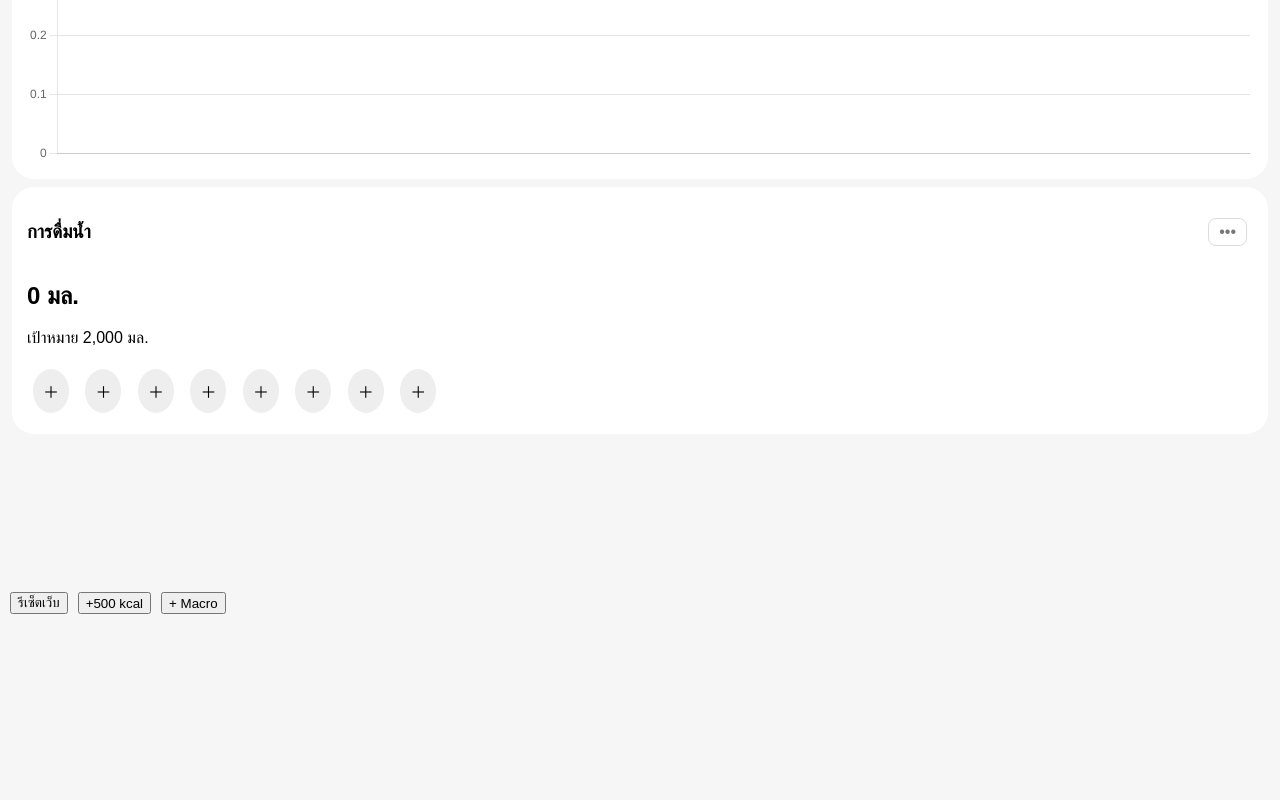
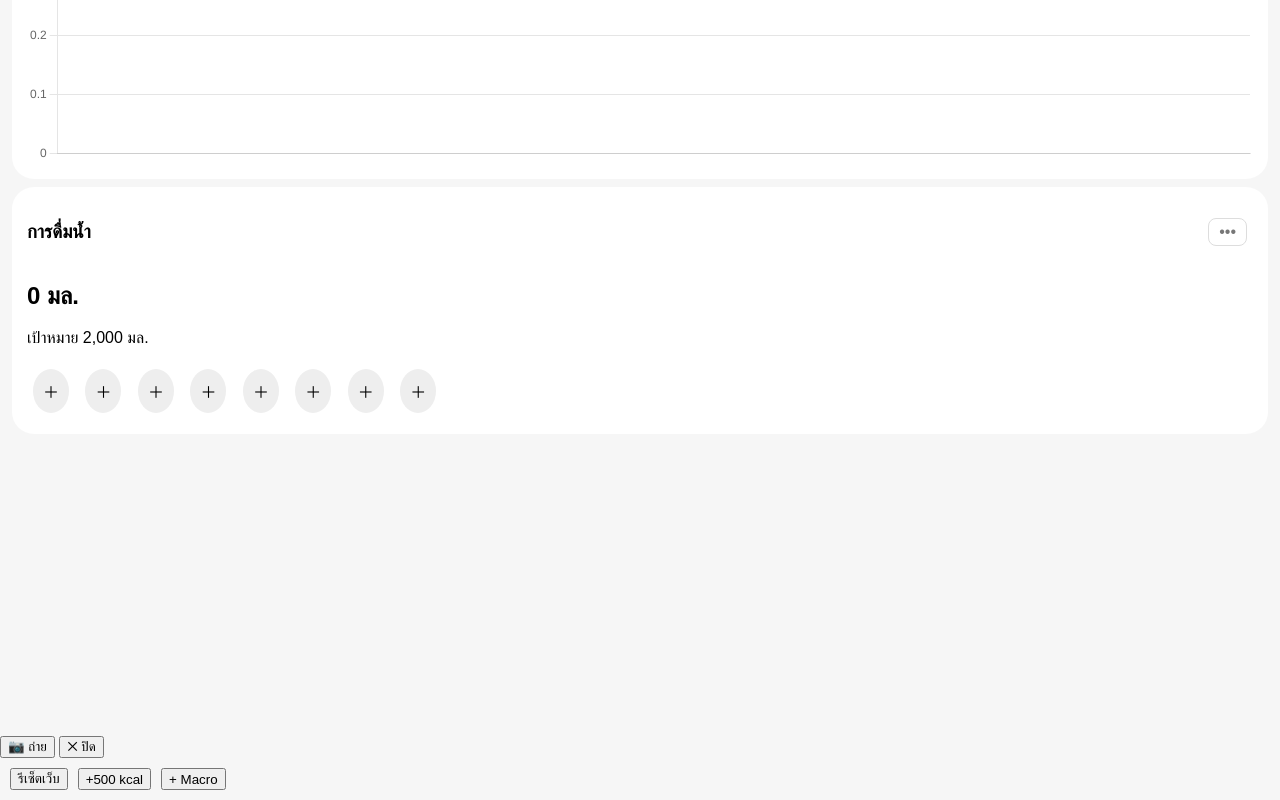
Before and after one commit to attasanau-collab/attasan, a plain HTML site: page index.html in a window 1280 px wide. Shown: the part 1552-2352 px from the top of the page. Before the commit the page ends 2176 px from the top, so only its background shows below. Drawn offline with nearby package versions, Linux system fonts and the light colour scheme.

Commit message:
Update index.html

```diff
--- a/index.html
+++ b/index.html
@@ -455,16 +455,16 @@
 
 </div>
 
-<div id="cameraPage" style="display:none; padding:20px; text-align:center;">
+<div id="cameraPage">
 
-  <video id="video" autoplay playsinline style="width:100%; border-radius:20px;"></video>
+  <video id="video" autoplay playsinline></video>
 
-  <br><br>
+  <div class="camera-controls">
+    <button class="camera-btn" onclick="capturePhoto()">📷 ถ่าย</button>
+    <button class="camera-btn" onclick="closeCamera()">✕ ปิด</button>
+  </div>
 
-  <button onclick="capturePhoto()">📷 ถ่ายรูป</button>
-  <button onclick="closeCamera()">ปิด</button>
-
-  <canvas id="canvas" style="display:none;"></canvas>
+  <canvas id="canvas" style="display:none"></canvas>
 
 </div>
 
```
